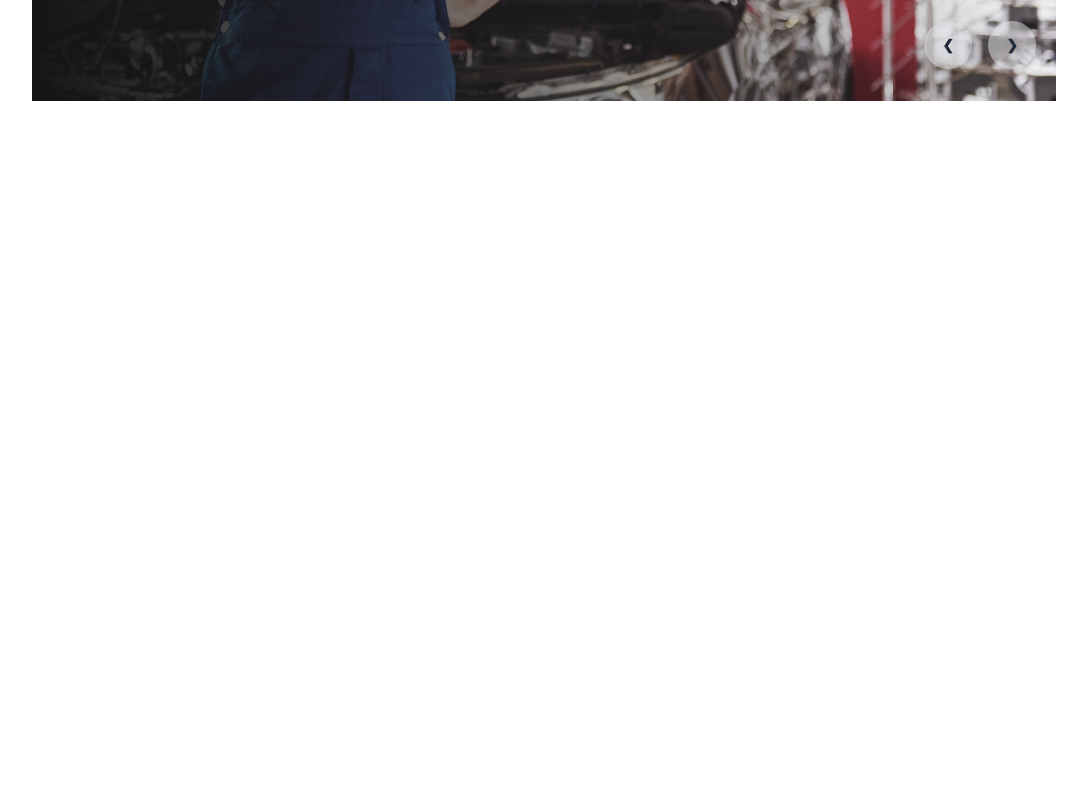
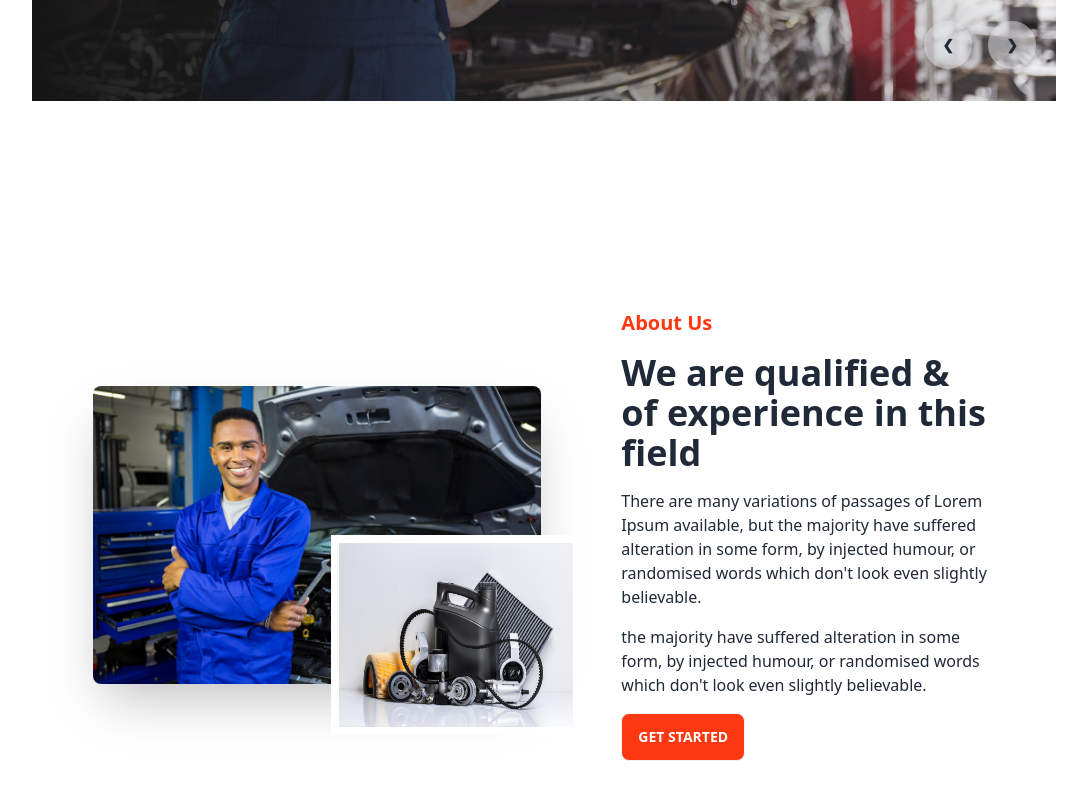
Before and after one commit to faysalhosen/car-doctor-client, a React (Vite) app: page / in a window 1280 px wide. Shown: the part 516-1316 px from the top of the page, without its empty margins (96-1183 px from the left). Before the commit the page ends 800 px from the top, so only its background shows below. Built offline with nearby package versions, Linux system fonts and the light colour scheme.

Commit message:
added aboutUs section

```diff
--- a/src/Pages/Home/Home.jsx
+++ b/src/Pages/Home/Home.jsx
@@ -1,11 +1,12 @@
+import AboutUs from "../../components/AboutUs/AboutUs";
 import Banner from "../../components/Banner/Banner";
 import Navbar from "../../components/Navbar/Navbar";
 const Home = () => {
   return (
     <div>
       <Navbar/>
-      <Banner></Banner>
-
+      <Banner/>
+      <AboutUs/>
 
     </div>
   );
--- a/src/components/AboutUs/AboutUs.jsx
+++ b/src/components/AboutUs/AboutUs.jsx
@@ -1,4 +1,3 @@
-/* eslint-disable react/no-unescaped-entities */
 import person from "../../assets/images/about_us/person.jpg";
 import parts from "../../assets/images/about_us/parts.jpg";
 
@@ -30,7 +29,7 @@ const AboutUs = () => {
             humour, or randomised words which don't look even slightly
             believable.
           </p>
-          <button className="btn bg-[#FF3811] text-white hover:text-black">Get Started</button>
+          <button className="btn bg-[#FF3811] text-white">Get Started</button>
         </div>
       </div>
     </div>
```
